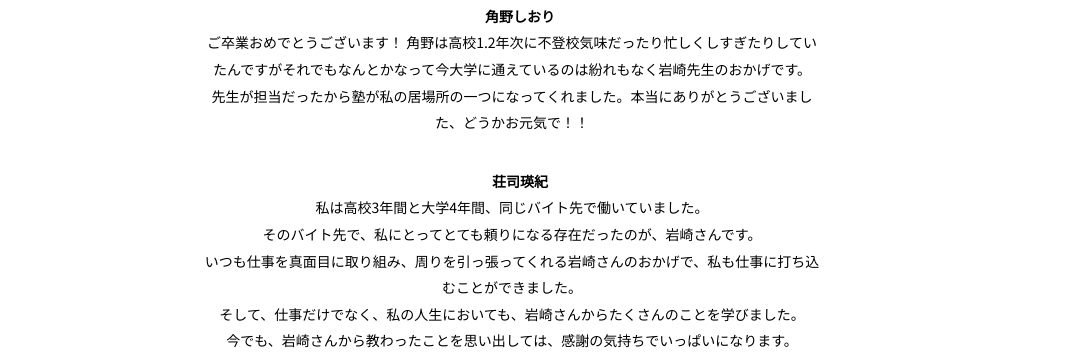
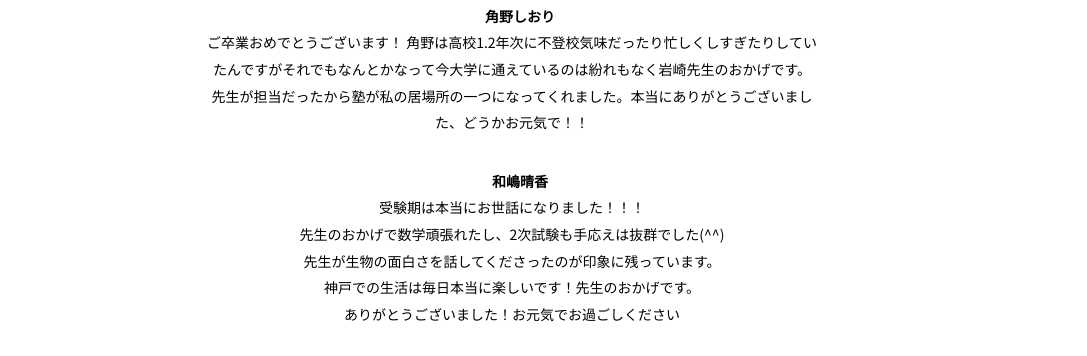
Before and after one commit to ponyopon/web_page, a plain HTML site: page subpageiwasaki.html in a window 1280 px wide. Shown: the part 2342-2698 px from the top of the page, without its empty margins (0-1087 px from the left). Drawn offline with nearby package versions, Linux system fonts and the light colour scheme; a web font is replaced by a local one.

Commit message:
add/わじまさん

```diff
--- a/subpageiwasaki.html
+++ b/subpageiwasaki.html
@@ -109,6 +109,15 @@
 						角野は高校1.2年次に不登校気味だったり忙しくしすぎたりしていたんですがそれでもなんとかなって今大学に通えているのは紛れもなく岩崎先生のおかげです。<br>
 						先生が担当だったから塾が私の居場所の一つになってくれました。本当にありがとうございました、どうかお元気で！！
 					</p>
+					<h4>和嶋晴香</h4>
+					<p style="text-align:center">
+						受験期は本当にお世話になりました！！！<br>
+						先生のおかげで数学頑張れたし、2次試験も手応えは抜群でした(^^)<br>
+						先生が生物の面白さを話してくださったのが印象に残っています。<br>
+						神戸での生活は毎日本当に楽しいです！先生のおかげです。<br>
+						ありがとうございました！お元気でお過ごしください
+
+					</p>
 					<h4>荘司瑛紀</h4>
 					<p style="text-align:center">
 						私は高校3年間と大学4年間、同じバイト先で働いていました。<br>
```
